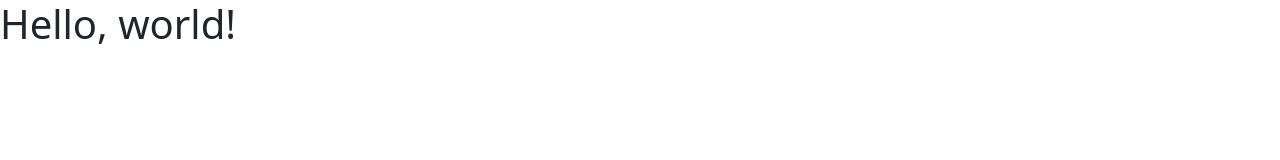
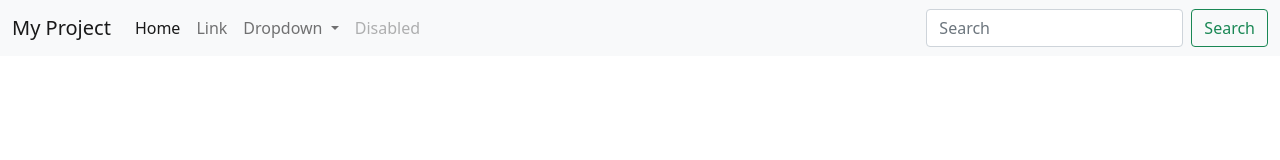
Before and after one commit to adhybaswe/testing-bootsrap, a plain HTML site: page index.html in a window 1280 px wide. Drawn offline with nearby package versions, Linux system fonts and the light colour scheme.

Commit message:
Update index

```diff
--- a/index.html
+++ b/index.html
@@ -9,22 +9,72 @@
     <!-- Bootstrap CSS -->
     <link href="https://cdn.jsdelivr.net/npm/bootstrap@5.0.1/dist/css/bootstrap.min.css" rel="stylesheet" integrity="sha384-+0n0xVW2eSR5OomGNYDnhzAbDsOXxcvSN1TPprVMTNDbiYZCxYbOOl7+AMvyTG2x" crossorigin="anonymous" />
 
-    <title>Testing Bootstrap</title>
+    <title>My Project</title>
 </head>
 
 <body>
-    <h1>Hello, world!</h1>
+    <nav class="navbar navbar-expand-lg navbar-light bg-light">
+        <div class="container-fluid">
+            <a class="navbar-brand" href="#">My Project</a>
+            <button class="navbar-toggler" type="button" data-bs-toggle="collapse" data-bs-target="#navbarSupportedContent" aria-controls="navbarSupportedContent" aria-expanded="false" aria-label="Toggle navigation">
+          <span class="navbar-toggler-icon"></span>
+        </button>
+            <div class="collapse navbar-collapse" id="navbarSupportedContent">
+                <ul class="navbar-nav me-auto mb-2 mb-lg-0">
+                    <li class="nav-item">
+                        <a class="nav-link active" aria-current="page" href="#">Home</a>
+                    </li>
+                    <li class="nav-item">
+                        <a class="nav-link" href="#">Link</a>
+                    </li>
+                    <li class="nav-item dropdown">
+                        <a class="nav-link dropdown-toggle" href="#" id="navbarDropdown" role="button" data-bs-toggle="dropdown" aria-expanded="false">
+                Dropdown
+              </a>
+                        <ul class="dropdown-menu" aria-labelledby="navbarDropdown">
+                            <li><a class="dropdown-item" href="#">Action</a></li>
+                            <li><a class="dropdown-item" href="#">Another action</a></li>
+                            <li>
+                                <hr class="dropdown-divider" />
+                            </li>
+                            <li>
+                                <a class="dropdown-item" href="#">Something else here</a>
+                            </li>
+                        </ul>
+                    </li>
+                    <li class="nav-item">
+                        <a class="nav-link disabled" href="#" tabindex="-1" aria-disabled="true">Disabled</a
+              >
+            </li>
+          </ul>
+          <form class="d-flex">
+            <input
+              class="form-control me-2"
+              type="search"
+              placeholder="Search"
+              aria-label="Search"
+            />
+            <button class="btn btn-outline-success" type="submit">
+              Search
+            </button>
+          </form>
+        </div>
+      </div>
+    </nav>
 
     <!-- Optional JavaScript; choose one of the two! -->
 
     <!-- Option 1: Bootstrap Bundle with Popper -->
-    <script src="https://cdn.jsdelivr.net/npm/bootstrap@5.0.1/dist/js/bootstrap.bundle.min.js" integrity="sha384-gtEjrD/SeCtmISkJkNUaaKMoLD0//ElJ19smozuHV6z3Iehds+3Ulb9Bn9Plx0x4" crossorigin="anonymous"></script>
+    <script
+      src="https://cdn.jsdelivr.net/npm/bootstrap@5.0.1/dist/js/bootstrap.bundle.min.js"
+      integrity="sha384-gtEjrD/SeCtmISkJkNUaaKMoLD0//ElJ19smozuHV6z3Iehds+3Ulb9Bn9Plx0x4"
+      crossorigin="anonymous"
+    ></script>
 
     <!-- Option 2: Separate Popper and Bootstrap JS -->
     <!--
     <script src="https://cdn.jsdelivr.net/npm/@popperjs/core@2.9.2/dist/umd/popper.min.js" integrity="sha384-IQsoLXl5PILFhosVNubq5LC7Qb9DXgDA9i+tQ8Zj3iwWAwPtgFTxbJ8NT4GN1R8p" crossorigin="anonymous"></script>
     <script src="https://cdn.jsdelivr.net/npm/bootstrap@5.0.1/dist/js/bootstrap.min.js" integrity="sha384-Atwg2Pkwv9vp0ygtn1JAojH0nYbwNJLPhwyoVbhoPwBhjQPR5VtM2+xf0Uwh9KtT" crossorigin="anonymous"></script>
     -->
-</body>
-
+  </body>
 </html>
```
